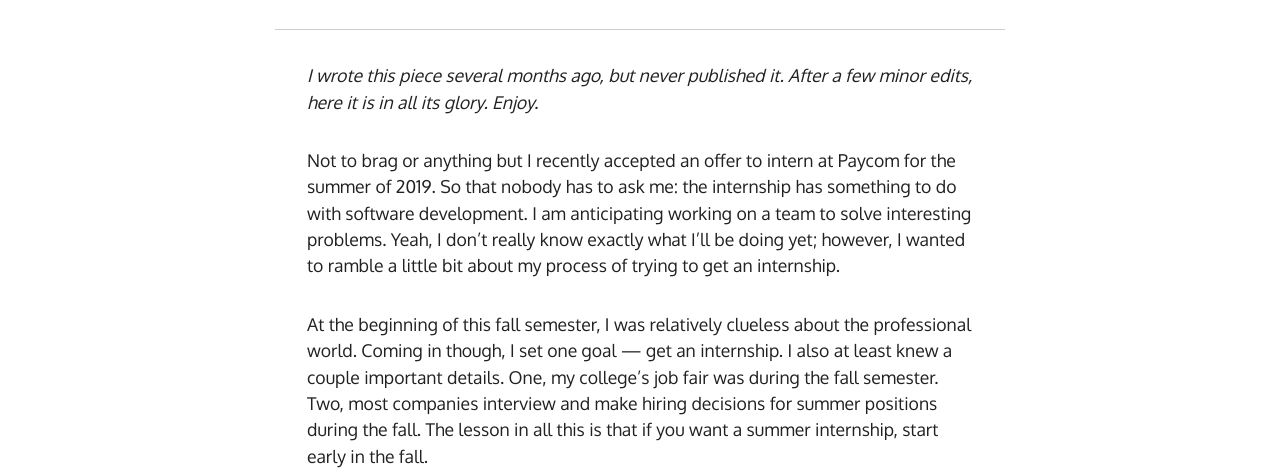
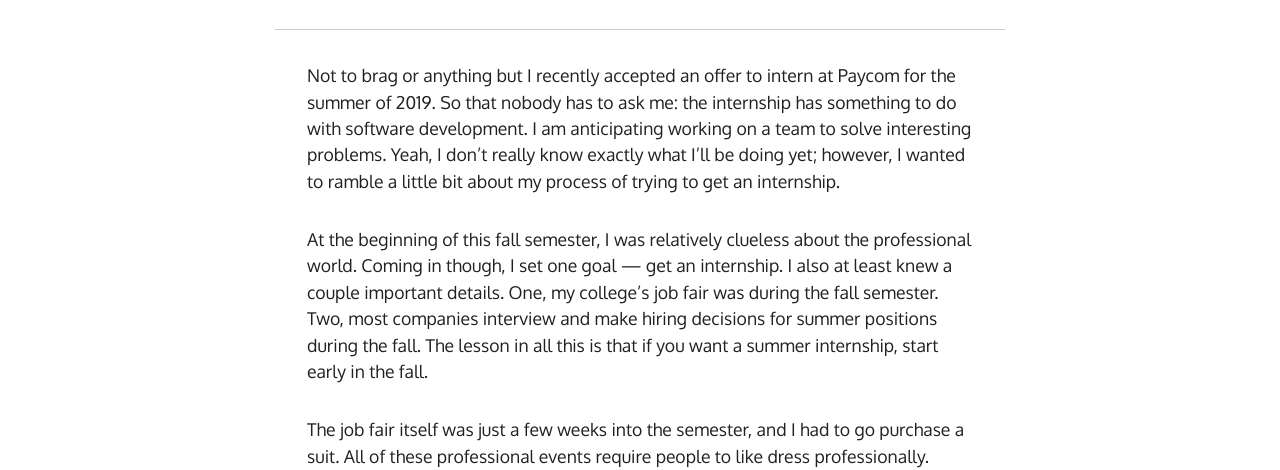
Before and after one commit to froggermtp/personal-site, an Eleventy site: page views/posts/how-i-got-an-internship.md in a window 1280 px wide. Shown: the part 630-1100 px from the top of the page. Built offline with nearby package versions, Linux system fonts and the light colour scheme; Eleventy itself is replaced by a stand-in of ours; files that its build step writes are made by us from their sources.

Commit message:
Remove intro

```diff
--- a/views/posts/how-i-got-an-internship.md
+++ b/views/posts/how-i-got-an-internship.md
@@ -4,7 +4,6 @@
 mainImage: /img/clothes-on-a-hanger.jpeg
 mainImageAltText: Some clothes on hanger
 ---
-<i>I wrote this piece several months ago, but never published it. After a few minor edits, here it is in all its glory. Enjoy.</i>
 
 Not to brag or anything but I recently accepted an offer to intern at Paycom for the summer of 2019. So that nobody has to ask me: the internship has something to do with software development. I am anticipating working on a team to solve interesting problems. Yeah, I don’t really know exactly what I’ll be doing yet; however, I wanted to ramble a little bit about my process of trying to get an internship.
 
```
